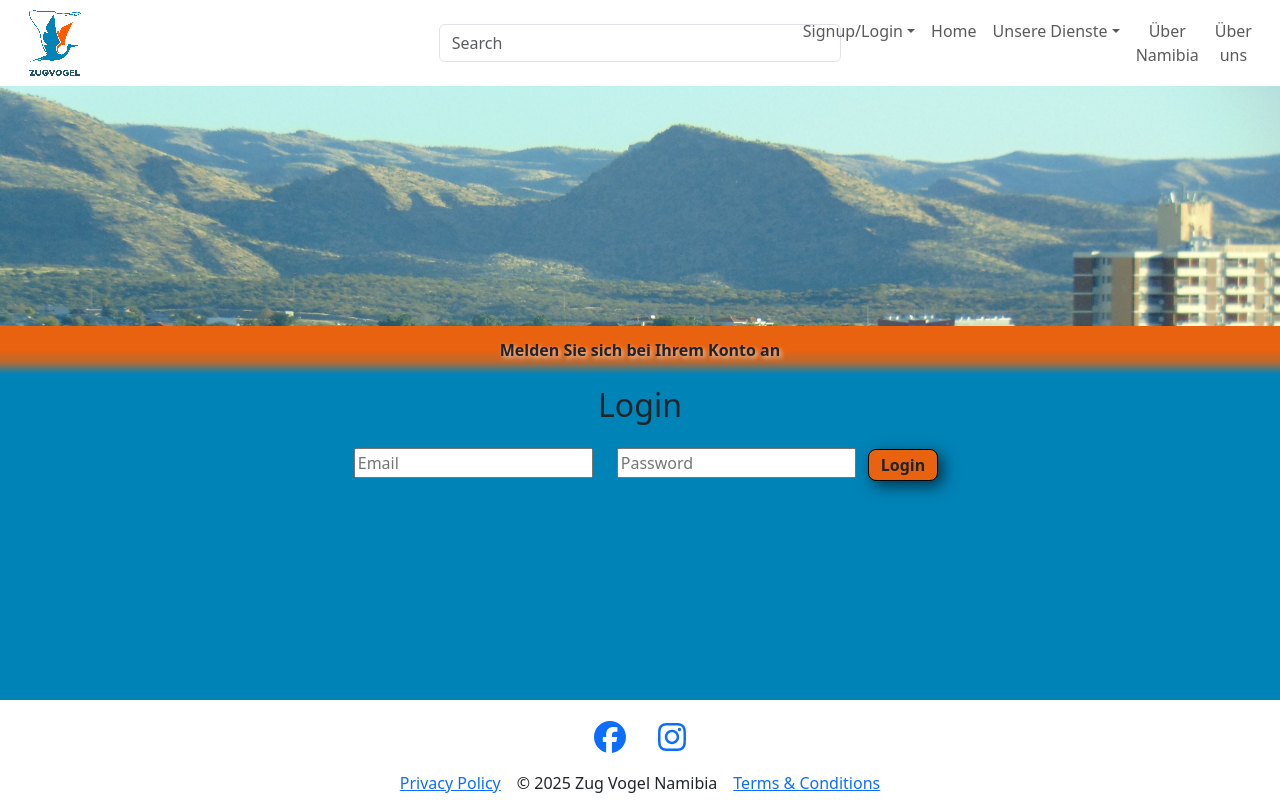
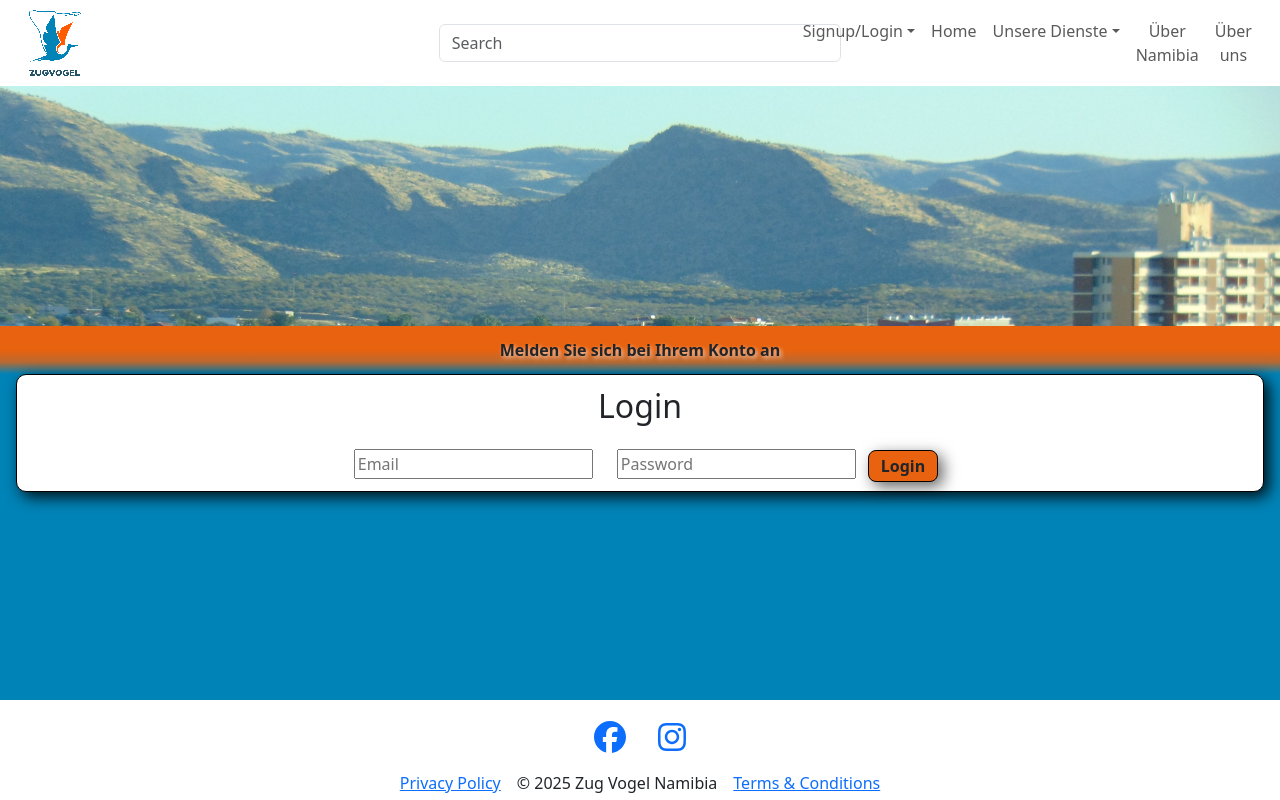
Before and after one commit to Inotila/Zug-Vogel, a React (Create React App) app in the folder frontend/: page /login in a window 1280 px wide. Built offline with nearby package versions, Linux system fonts and the light colour scheme.

Commit message:
updated class

```diff
--- a/frontend/src/components/userAuth/login.tsx
+++ b/frontend/src/components/userAuth/login.tsx
@@ -44,7 +44,7 @@ const LoginPage: React.FC = () => {
             </div>
             <div className="row">
                 <div className="col">
-                    <div className='signup-login-container'>
+                    <div className='shadow-container signup-login-container mx-3'>
                         <h2 className='auth-page-title'>Login</h2>
                         <form onSubmit={handleSubmit}>
                             <input
```
